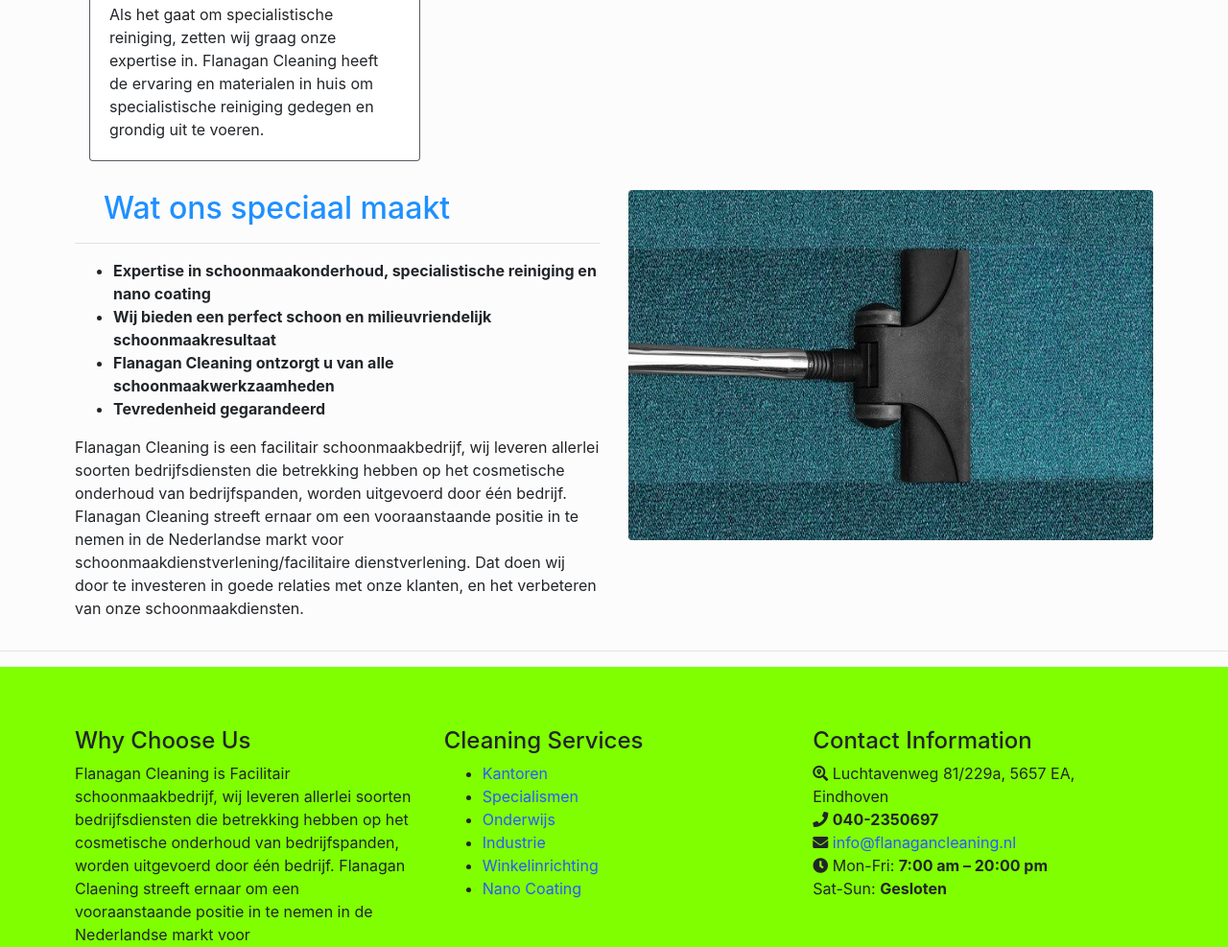
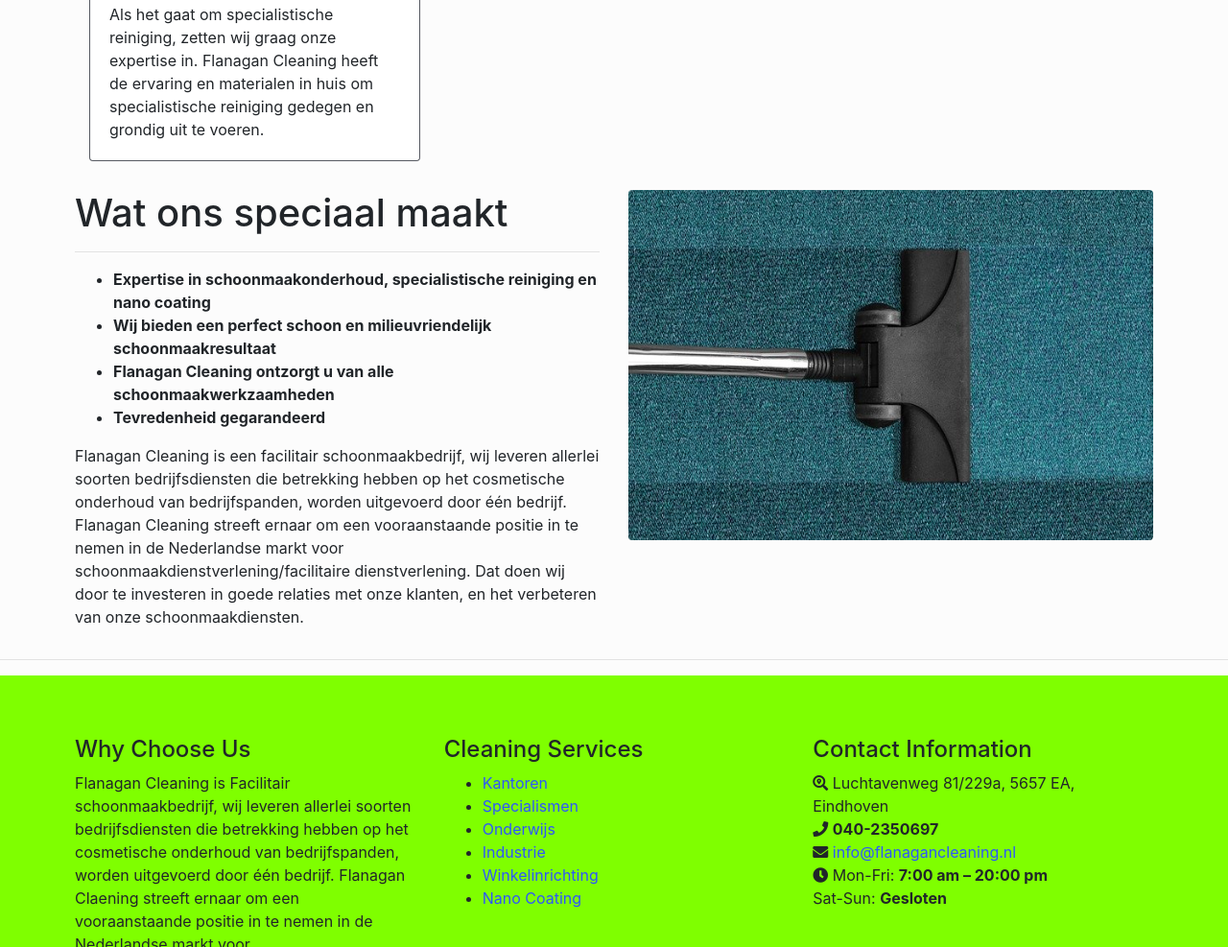
Before and after one commit to vadamoses/vadamoses, a website: page index.html in a window 1280 px wide. Shown: the part 3501-4488 px from the top of the page at 96% size. Drawn offline with nearby package versions, Linux system fonts and the light colour scheme.

Commit message:
next commit

```diff
--- a/index.html
+++ b/index.html
@@ -200,7 +200,6 @@
     <!-- /.row -->
         <hr>
       <div align="center" class="hp1">
-
         <div class="box"><iframe src="https://www.youtube.com/embed/oADFW7fE_8s" frameborder="0" allow="accelerometer; autoplay; encrypted-media; gyroscope; picture-in-picture" scrolling="no" width="100%" height="500" > </iframe> </div>
         <div class="box"><iframe src="https://www.youtube.com/embed/dbGZIyRRTwQ" frameborder="0" allow="accelerometer; autoplay; encrypted-media; gyroscope; picture-in-picture" scrolling="no" width="100%" height="500" >
         </iframe>
@@ -216,7 +215,6 @@
         <hr>
     <!-- Portfolio Section -->
     <div class="container">
-<!--    <div class="row">-->
       <div class="col-lg-4 col-sm-6 portfolio-item">
         <div class="card h-100">
           <a href="#"><img class="card-img-top" src="img/plumber.jpg" alt=""></a>
@@ -251,14 +249,13 @@
         </div>
       </div>
     </div>
-<!--    </div>-->
     <!-- /.row -->
 
     <div class="container">
     <!-- Features Section -->
     <div class="row">
       <div class="col-lg-6">
-        <hf>Wat ons speciaal maakt</hf>
+        <h1>Wat ons speciaal maakt</h1>
           <hr>
         <ul>
           <li>
```
